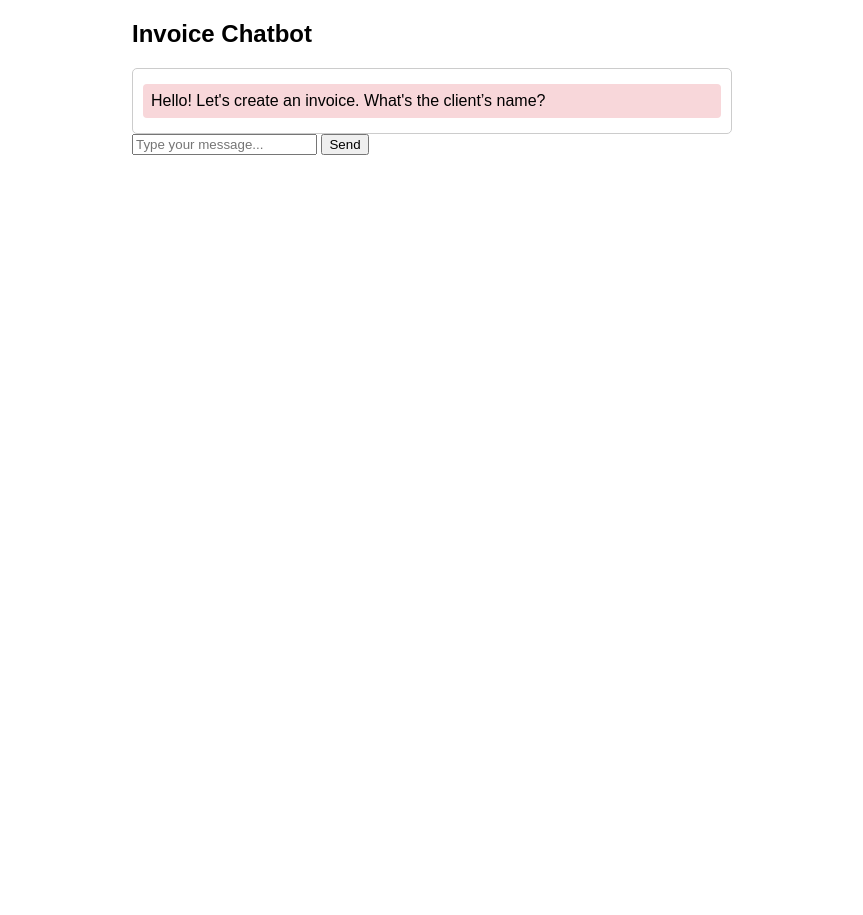
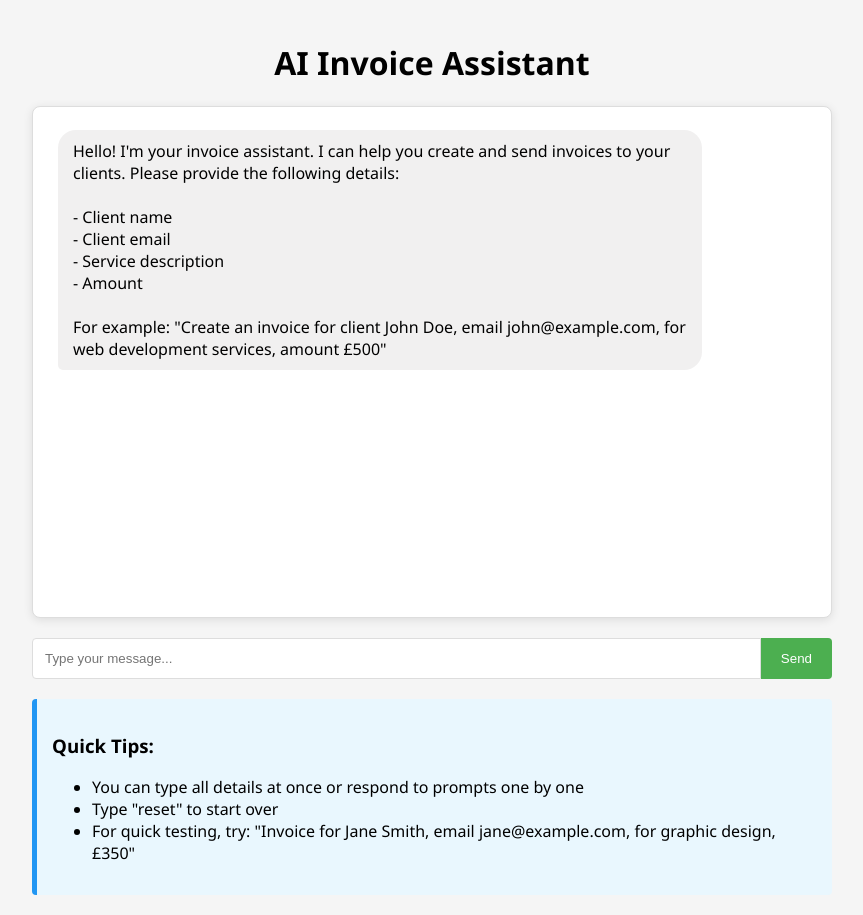
Before and after one commit to Dandiggas/Ai-Invoice-App, a FastAPI app: page / in a window 1280 px wide. Shown: the whole page, without its empty margins (208-1071 px from the left). Before the commit the page ends 155 px from the top, so only its background shows below. Run offline with FastAPI, Linux system fonts and the light colour scheme.

Commit message:
ADD: New edits to Invoice App

```diff
--- a/app.py
+++ b/app.py
@@ -1,67 +1,61 @@
-from fastapi import FastAPI, Form, Request, Depends
+from fastapi import FastAPI, Form, Request
 from fastapi.responses import HTMLResponse
+from ai_utils import extract_invoice_details
+from models import InvoiceDetails
 from fastapi.templating import Jinja2Templates
 
 app = FastAPI()
 templates = Jinja2Templates(directory="templates")
 
-# Store chatbot state (for simplicity, using a dictionary instead of a database)
 chat_sessions = {}
-
-
-def get_chat_session(session_id: str):
-    """Retrieve or initialize a chat session"""
-    if session_id not in chat_sessions:
-        chat_sessions[session_id] = {"step": "client_name", "data": {}}
-    return chat_sessions[session_id]
 
 
 @app.get("/", response_class=HTMLResponse)
 async def serve_chat_ui(request: Request):
-    """Render chatbot UI"""
     return templates.TemplateResponse("chat.html", {"request": request})
 
 
 @app.post("/chat")
 async def chat(request: Request, message: str = Form(...)):
-    """Handle chatbot conversation"""
-    session_id = request.client.host  # Identify user session by IP (can use UUID)
-    chat_session = get_chat_session(session_id)
+    session_id = request.client.host
+    if session_id not in chat_sessions:
+        chat_sessions[session_id] = {"step": "parsing", "data": {}}
 
-    step = chat_session["step"]
-    data = chat_session["data"]
-
-    response = ""
+    step = chat_sessions[session_id]["step"]
+    data = chat_sessions[session_id]["data"]
 
     if message.lower() in ["exit", "quit"]:
         chat_sessions.pop(session_id, None)
         return {"response": "Chatbot session ended. Refresh the page to restart."}
 
     if message.lower() == "reset":
-        chat_sessions[session_id] = {"step": "client_name", "data": {}}
-        return {
-            "response": "Session reset. Let's start a new invoice. What's the client’s name?"
-        }
+        chat_sessions[session_id] = {"step": "parsing", "data": {}}
+        return {"response": "Session reset. Please describe the invoice details."}
 
-    if step == "client_name":
-        data["client_name"] = message
-        chat_session["step"] = "service_description"
-        response = f"Got it! Client name is {message}. What service did you provide?"
+    if step == "parsing":
+        try:
+            invoice_data: InvoiceDetails = extract_invoice_details(message)
+            data.update(invoice_data.dict())
+            chat_sessions[session_id]["step"] = "confirm"
+            response = f"""
+                Got it! Here's what I extracted:
+                - Invoice: {invoice_data.invoice_number or 'Not provided'}
+                - Client: {invoice_data.client_name}
+                - Email: {invoice_data.client_email}
+                - Date: {invoice_data.date}
+                - Service: {invoice_data.service_description}
+                - Amount: £{invoice_data.amount}
 
-    elif step == "service_description":
-        data["service_description"] = message
-        chat_session["step"] = "price"
-        response = f"Service noted: {message}. How much did you charge?"
+                Type 'confirm' to proceed, or 'reset' to start over.
+            """
+        except Exception as e:
+            response = f"Error parsing invoice details: {e}. Try again."
 
-    elif step == "price":
-        try:
-            data["price"] = float(message)
-            chat_session["step"] = "complete"
-            response = (
-                f"Price recorded: £{data['price']}. Here's the summary: {data}. "
-                "Type 'reset' to start over or 'exit' to quit."
-            )
-        except ValueError:
-            response = "Please enter a valid numeric price."
+    elif step == "confirm":
+        if message.lower() == "confirm":
+            response = "Invoice details confirmed. Next step: PDF generation."
+            chat_sessions[session_id]["step"] = "pdf"
+        else:
+            response = "Type 'confirm' to proceed, or 'reset' to start over."
 
     return {"response": response}
--- a/templates/chat.html
+++ b/templates/chat.html
@@ -3,40 +3,136 @@
   <head>
     <meta charset="UTF-8" />
     <meta name="viewport" content="width=device-width, initial-scale=1.0" />
-    <title>Invoice Chatbot</title>
+    <title>AI Invoice Assistant</title>
     <script src="https://unpkg.com/htmx.org"></script>
     <style>
       body {
-        font-family: Arial, sans-serif;
-        max-width: 600px;
-        margin: 20px auto;
+        font-family: "Segoe UI", Tahoma, Geneva, Verdana, sans-serif;
+        max-width: 800px;
+        margin: 0 auto;
+        padding: 20px;
+        background-color: #f5f5f5;
+      }
+      .header {
+        text-align: center;
+        margin-bottom: 20px;
       }
       .chat-container {
-        border: 1px solid #ccc;
-        padding: 10px;
-        border-radius: 5px;
+        border: 1px solid #ddd;
+        padding: 15px;
+        border-radius: 8px;
+        background-color: white;
+        box-shadow: 0 2px 10px rgba(0, 0, 0, 0.1);
+        height: 60vh;
+        overflow-y: auto;
+        margin-bottom: 20px;
       }
       .message {
-        padding: 8px;
-        margin: 5px 0;
+        padding: 10px 15px;
+        margin: 8px 0;
+        border-radius: 18px;
+        max-width: 80%;
+        word-wrap: break-word;
+      }
+      .user {
+        background-color: #dcf8c6;
+        margin-left: auto;
+        margin-right: 10px;
+        border-bottom-right-radius: 5px;
+      }
+      .bot {
+        background-color: #f1f0f0;
+        margin-right: auto;
+        margin-left: 10px;
+        border-bottom-left-radius: 5px;
+      }
+      .input-area {
+        display: flex;
+        margin-top: 10px;
+      }
+      #messageInput {
+        flex: 1;
+        padding: 12px;
+        border: 1px solid #ddd;
+        border-radius: 4px 0 0 4px;
+        outline: none;
+      }
+      button {
+        padding: 12px 20px;
+        background-color: #4caf50;
+        color: white;
+        border: none;
+        border-radius: 0 4px 4px 0;
+        cursor: pointer;
+      }
+      button:hover {
+        background-color: #45a049;
+      }
+      .instructions {
+        margin-top: 20px;
+        padding: 15px;
+        background-color: #e9f7fe;
+        border-left: 5px solid #2196f3;
         border-radius: 4px;
       }
-      .user {
-        background-color: #d4edda;
-        text-align: right;
+      .typing-indicator {
+        display: none;
+        margin: 8px 0;
+        margin-left: 10px;
       }
-      .bot {
-        background-color: #f8d7da;
-        text-align: left;
+      .typing-indicator span {
+        display: inline-block;
+        width: 8px;
+        height: 8px;
+        background-color: #ccc;
+        border-radius: 50%;
+        margin-right: 5px;
+        animation: bounce 1.5s infinite ease-in-out;
+      }
+      .typing-indicator span:nth-child(2) {
+        animation-delay: 0.2s;
+      }
+      .typing-indicator span:nth-child(3) {
+        animation-delay: 0.4s;
+      }
+      @keyframes bounce {
+        0%,
+        100% {
+          transform: translateY(0);
+        }
+        50% {
+          transform: translateY(-5px);
+        }
       }
     </style>
   </head>
   <body>
-    <h2>Invoice Chatbot</h2>
+    <div class="header">
+      <h1>AI Invoice Assistant</h1>
+    </div>
+
     <div class="chat-container" id="chatbox">
       <div class="message bot">
-        Hello! Let's create an invoice. What's the client’s name?
+        Hello! I'm your invoice assistant. I can help you create and send
+        invoices to your clients. Please provide the following details:
+        <br /><br />
+        - Client name
+        <br />
+        - Client email
+        <br />
+        - Service description
+        <br />
+        - Amount
+        <br /><br />
+        For example: "Create an invoice for client John Doe, email
+        john@example.com, for web development services, amount £500"
       </div>
+    </div>
+
+    <div class="typing-indicator" id="typingIndicator">
+      <span></span>
+      <span></span>
+      <span></span>
     </div>
 
     <form
@@ -44,14 +140,65 @@
       hx-trigger="submit"
       hx-target="#chatbox"
       hx-swap="beforeend"
+      hx-indicator="#typingIndicator"
+      id="chatForm"
     >
+      <div class="input-area">
         <input
           type="text"
           name="message"
+          id="messageInput"
           placeholder="Type your message..."
           required
         />
         <button type="submit">Send</button>
+      </div>
     </form>
+
+    <div class="instructions">
+      <h3>Quick Tips:</h3>
+      <ul>
+        <li>
+          You can type all details at once or respond to prompts one by one
+        </li>
+        <li>Type "reset" to start over</li>
+        <li>
+          For quick testing, try: "Invoice for Jane Smith, email
+          jane@example.com, for graphic design, £350"
+        </li>
+      </ul>
+    </div>
+
+    <script>
+      document.addEventListener("DOMContentLoaded", function () {
+        const chatbox = document.getElementById("chatbox");
+        const form = document.getElementById("chatForm");
+        const input = document.getElementById("messageInput");
+
+        // Scroll to bottom on new messages
+        function scrollToBottom() {
+          chatbox.scrollTop = chatbox.scrollHeight;
+        }
+
+        // Scroll to bottom initially and when content changes
+        scrollToBottom();
+        chatbox.addEventListener("DOMNodeInserted", scrollToBottom);
+
+        // Clear input after form submission
+        form.addEventListener("htmx:afterRequest", function () {
+          input.value = "";
+          input.focus();
+        });
+
+        // Show typing indicator during requests
+        form.addEventListener("htmx:beforeRequest", function () {
+          document.getElementById("typingIndicator").style.display = "block";
+        });
+
+        form.addEventListener("htmx:afterRequest", function () {
+          document.getElementById("typingIndicator").style.display = "none";
+        });
+      });
+    </script>
   </body>
 </html>
```
Also changed, not shown: ai_utils.py (added, +111 -0 lines), createpdf.py (added, +148 -0 lines), main.py (added, +82 -0 lines), models.py (added, +11 -0 lines), requirements.txt (added, +55 -0 lines), sendMail.py (added, +46 -0 lines), static/placeholder.txt (added). Lines whose indentation alone changed are shown as unchanged.
